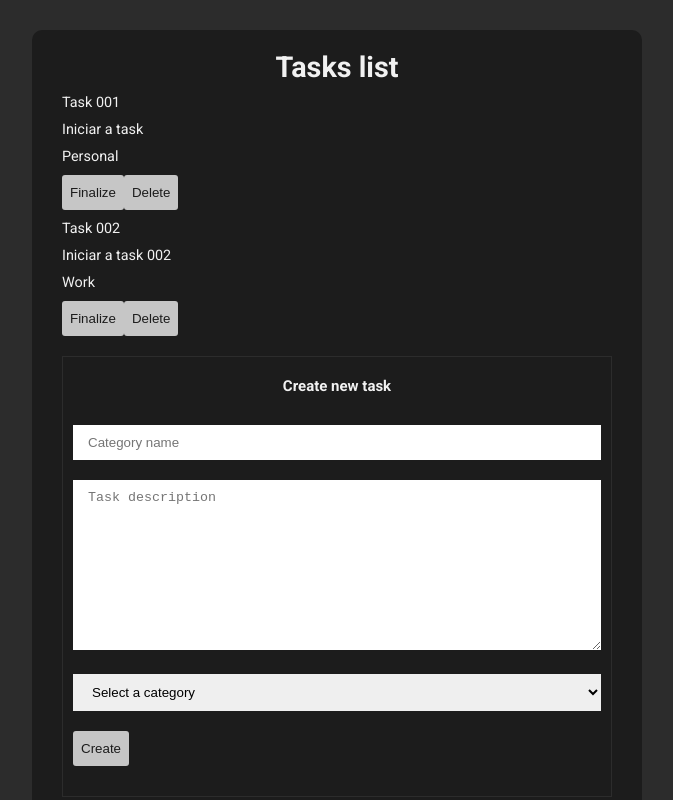
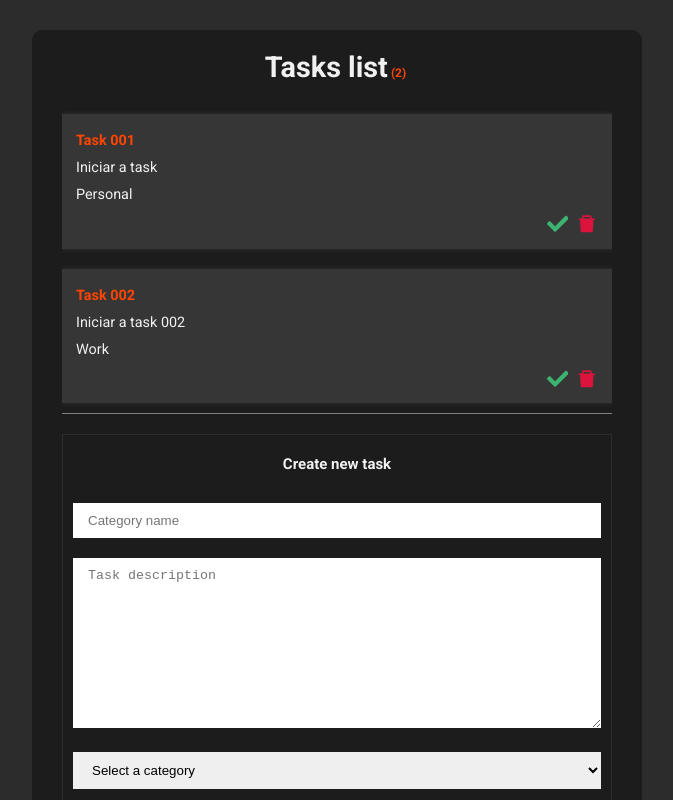
Before and after one commit to maxiamikel19/task-react-vite, a React (Vite) app: page / in a window 1280 px wide. Shown: the top 800 px of the page, without its empty margins (303-976 px from the left). Built offline with nearby package versions, Linux system fonts and the light colour scheme.

Commit message:
Finalizar a GUI, Adicionar Task

```diff
--- a/src/App.css
+++ b/src/App.css
@@ -23,6 +23,7 @@ body {
 
 h1 {
   text-align: center;
+  padding-bottom: 10px;
 }
 
 h2 {
@@ -38,19 +39,39 @@ input {
   box-sizing: border-box;
 }
 
-button {
+.task-list {
+  margin-bottom: 20px;
+  padding-bottom: 20px;
+  border-bottom: solid 1px #808080;
+  max-height: 40vh;
+  overflow-y: scroll;
+}
+.btn {
   background: #f1f1f1;
   color: #1c1c1c;
-  padding: 10px 8px;
+  padding: 9px 12px;
+  font-size: 1.4em;
   border: none;
   border-radius: 3px;
   cursor: pointer;
   opacity: 0.8;
   transition: 0.5s;
+  gap: 6px;
 }
 
-button:hover {
+.btn:hover {
   opacity: 1;
   background: #808080;
   color: #f1f1f1;
 }
+
+.icon {
+  margin: 0px;
+  padding: 0px;
+}
+
+.task-number {
+  font-size: 12px;
+  margin: 0px 3px;
+  color: #ff4500;
+}
--- a/src/App.jsx
+++ b/src/App.jsx
@@ -20,15 +20,31 @@ function App() {
       isCompleted: true,
     },
   ]);
+
+  const addNewTask = (name, description, category) => {
+    const newTask = [
+      ...tasks,
+      {
+        id: Math.floor(Math.random() * 1000),
+        name,
+        description,
+        category,
+        isCompleted: false,
+      },
+    ];
+    setTasks(newTask);
+  };
   return (
     <div className="app">
-      <h1>Tasks list</h1>
+      <h1>
+        Tasks list<span className="task-number">({tasks.length})</span>
+      </h1>
       <div className="task-list">
         {tasks.map((task) => (
           <Task key={task.id} task={task} />
         ))}
       </div>
-      <TaskForm />
+      <TaskForm addNewTask={addNewTask} />
     </div>
   );
 }
--- a/src/components/task/Task.css
+++ b/src/components/task/Task.css
@@ -0,0 +1,36 @@
+.task {
+  margin: 20px 0px;
+  box-shadow: 0 0 5px rgba(110, 84, 84, 0.4);
+  padding: 8px 14px;
+  background: #363636;
+}
+.task-content-name {
+  font-weight: 600;
+  font-size: 1em;
+  color: #ff4500;
+}
+.actions {
+  gap: 8px;
+  display: flex;
+  align-items: center;
+  justify-content: right;
+}
+.action {
+  background: transparent;
+  font-size: 1.5em;
+  border: none;
+  outline: none;
+  cursor: pointer;
+  transition: 0.5s;
+}
+
+.action:hover {
+  color: #ff8c00;
+}
+.action-delete {
+  color: #dc143c;
+}
+
+.action-complete {
+  color: #3cb371;
+}
--- a/src/components/task/Task.jsx
+++ b/src/components/task/Task.jsx
@@ -1,4 +1,6 @@
-import React from "react";
+import { FaCheck } from "react-icons/fa";
+import { AiFillDelete } from "react-icons/ai";
+import "./Task.css";
 
 function Task({ task }) {
   const { id, name, description, category, isCompleted } = task;
@@ -6,13 +8,17 @@ function Task({ task }) {
   return (
     <div className="task">
       <div className="task-content">
-        <p>{name}</p>
+        <p className="task-content-name">{name}</p>
         <p>{description}</p>
         <p>{category}</p>
       </div>
       <div className="actions">
-        <button>Finalize</button>
-        <button>Delete</button>
+        <button className="action-complete action">
+          <FaCheck />
+        </button>
+        <button className="action-delete action">
+          <AiFillDelete />
+        </button>
       </div>
     </div>
   );
--- a/src/components/taskForm/TaskForm.jsx
+++ b/src/components/taskForm/TaskForm.jsx
@@ -1,13 +1,43 @@
-import React from "react";
+import { useState } from "react";
 import "./TaskForm.css";
+import { FaRegSave } from "react-icons/fa";
 
-function TaskForm() {
+function TaskForm({ addNewTask }) {
+  const [name, setName] = useState("");
+  const [description, setDescription] = useState("");
+  const [category, setCategory] = useState("");
+  // const newTask = {
+  //   name: name,
+  //   description: description,
+  //   category: category,
+  //   isCompleted: false,
+  // };
+
+  const handleResetForm = () => {
+    setName("");
+    setDescription("");
+    setCategory("");
+  };
+
+  const handleValidarForm = () => {
+    if (!name || !description || !category) return;
+  };
+
+  const handleSubmitForm = (e) => {
+    e.preventDefault();
+    handleValidarForm();
+    //console.log(newTask);
+    addNewTask(name, description, category);
+    handleResetForm();
+  };
   return (
     <div className="task-form">
       <h2>Create new task</h2>
-      <form>
+      <form autoComplete="off" noValidate>
         <div className="form-input">
           <input
+            value={name}
+            onChange={(e) => setName(e.target.value)}
             type="text"
             name="name"
             placeholder="Category name"
@@ -16,6 +46,8 @@ function TaskForm() {
         </div>
         <div className="form-input">
           <textarea
+            value={description}
+            onChange={(e) => setDescription(e.target.value)}
             name="description"
             id="description"
             cols="30"
@@ -24,7 +56,12 @@ function TaskForm() {
           ></textarea>
         </div>
         <div className="form-input">
-          <select name="category" id="category">
+          <select
+            name="category"
+            id="category"
+            value={category}
+            onChange={(e) => setCategory(e.target.value)}
+          >
             <option value="">Select a category</option>
             <option value="Personal">Personal</option>
             <option value="School">School</option>
@@ -33,7 +70,9 @@ function TaskForm() {
           </select>
         </div>
         <div className="form-input">
-          <button>Create</button>
+          <button className="btn" onClick={handleSubmitForm}>
+            <FaRegSave className="icon" /> Create
+          </button>
         </div>
       </form>
     </div>
```
